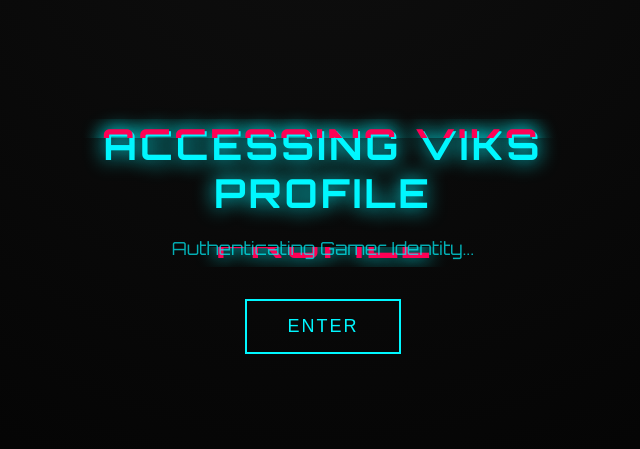
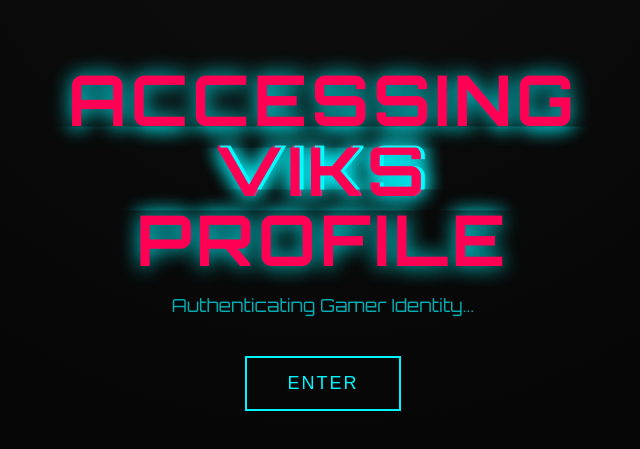
Before and after one commit to N1nja20/VIKSSITE, a plain HTML site: page index.html in a window 1280 px wide. Shown: the part 163-612 px from the top of the page, without its empty margins (317-957 px from the left). Drawn offline with Linux system fonts and the light colour scheme.

Commit message:
Add files via upload

```diff
--- a/index.html
+++ b/index.html
@@ -72,34 +72,55 @@
         /* glitch effect */
    .glitch {
     position: relative;
+    font-size: 70px;
+    font-family: 'Orbitron', sans-serif;
+    color: #ff0055;
+    letter-spacing: 4px;
+    text-transform: uppercase;
+    line-height: 1;
 }
 
-        .glitch::before,
+/* Cyan Layer */
+.glitch::before {
+    content: attr(data-text);
+    position: absolute;
+    top: 0;
+    left: 2px;
+    width: 100%;
+    color: #00ffff;
+    clip-path: inset(0 0 0 0);
+    animation: glitchTop 2s infinite linear alternate;
+}
+
+/* Pink Shift Layer */
 .glitch::after {
     content: attr(data-text);
     position: absolute;
-            left: 0;
+    top: 0;
+    left: -2px;
     width: 100%;
-            overflow: hidden;
     color: #ff0055;
+    clip-path: inset(0 0 0 0);
+    animation: glitchBottom 2s infinite linear alternate;
 }
 
-        .glitch::before {
-            animation: glitchTop 1s infinite linear alternate-reverse;
-        }
-
-        .glitch::after {
-            animation: glitchBottom 1s infinite linear alternate-reverse;
-        }
-
+/* Glitch Animations */
 @keyframes glitchTop {
-            0% { clip-path: inset(0 0 80% 0); transform: translate(-2px, -2px); }
-            100% { clip-path: inset(0 0 0 0); transform: translate(2px, 2px); }
+    0%   { clip-path: inset(0 0 80% 0); }
+    20%  { clip-path: inset(10% 0 60% 0); }
+    40%  { clip-path: inset(40% 0 30% 0); }
+    60%  { clip-path: inset(20% 0 50% 0); }
+    80%  { clip-path: inset(60% 0 10% 0); }
+    100% { clip-path: inset(0 0 80% 0); }
 }
 
 @keyframes glitchBottom {
-            0% { clip-path: inset(80% 0 0 0); transform: translate(2px, 2px); }
-            100% { clip-path: inset(0 0 0 0); transform: translate(-2px, -2px); }
+    0%   { clip-path: inset(80% 0 0 0); }
+    20%  { clip-path: inset(60% 0 10% 0); }
+    40%  { clip-path: inset(30% 0 40% 0); }
+    60%  { clip-path: inset(50% 0 20% 0); }
+    80%  { clip-path: inset(10% 0 60% 0); }
+    100% { clip-path: inset(80% 0 0 0); }
 }
     </style>
 </head>
```
Lines whose indentation alone changed are shown as unchanged.
